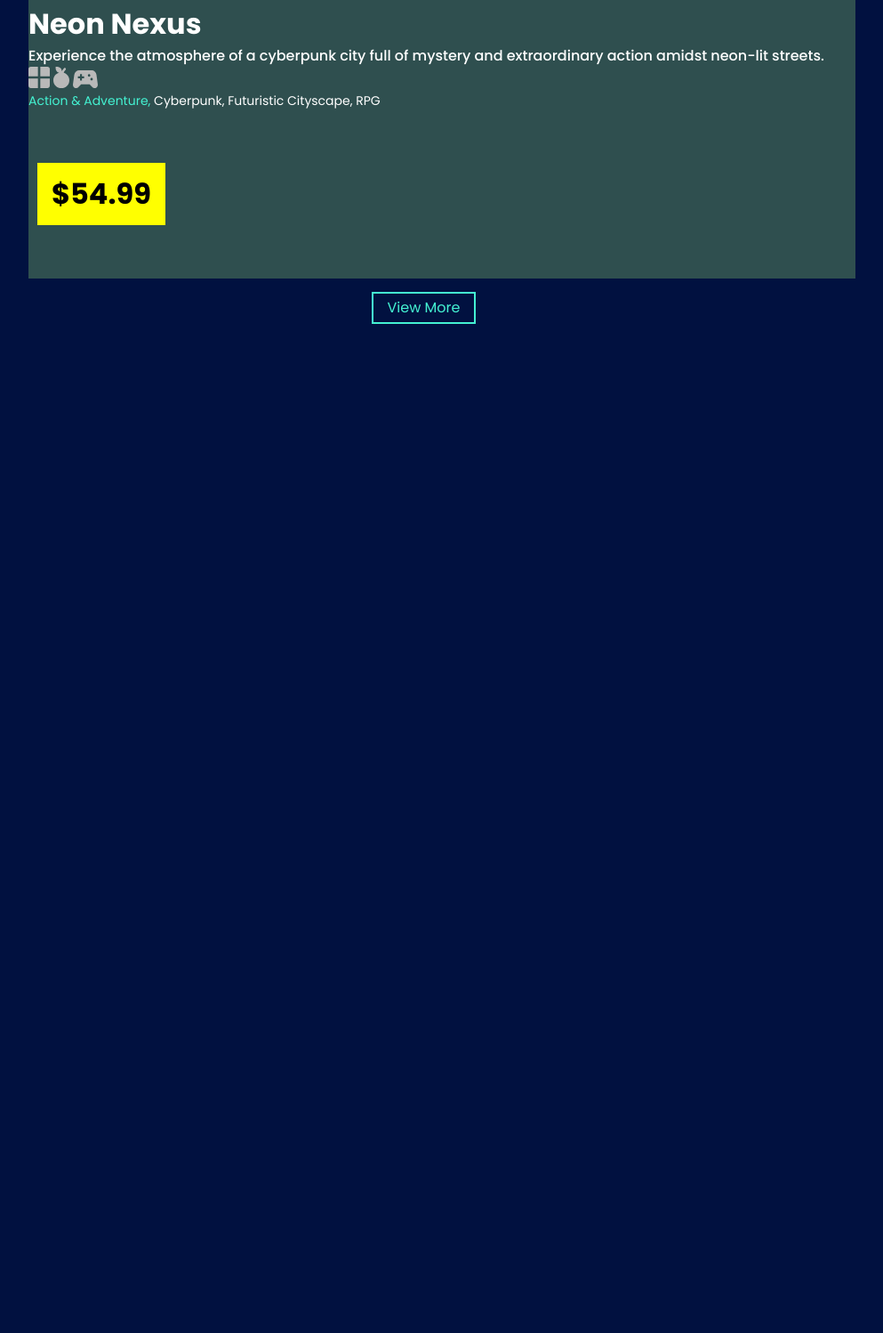
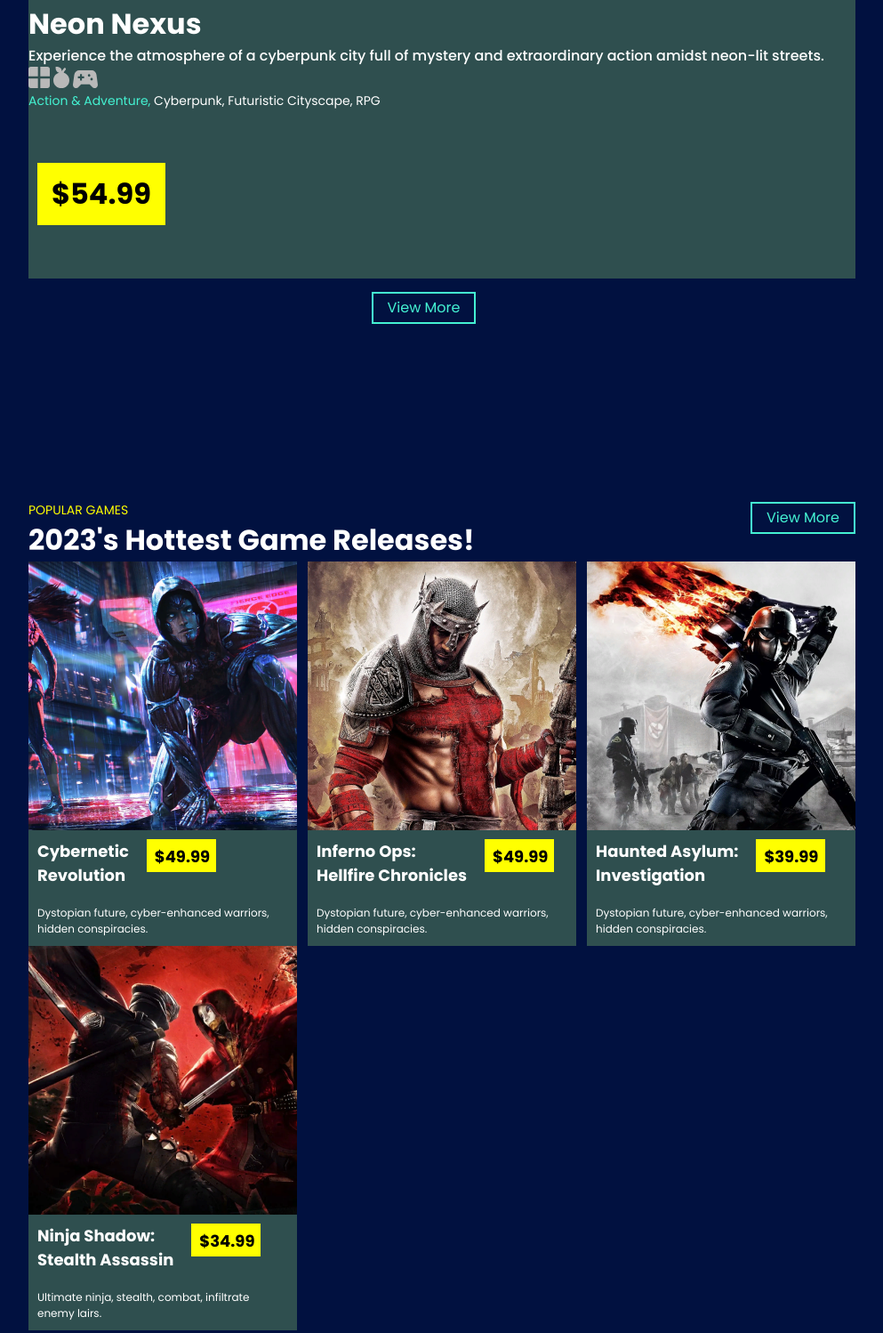
Before and after one commit to Elvira2996/Warp-World---Games-Shop-Website-Landing-Page, a plain HTML site: page index.html in a window 1280 px wide. Shown: the part 3726-5224 px from the top of the page at 89% size, without its empty margins (143-1136 px from the left). Before the commit the page ends 4190 px from the top, so only its background shows below. Drawn offline with Linux system fonts and the light colour scheme.

Commit message:
to create section of release to added css html

```diff
--- a/css/style.css
+++ b/css/style.css
@@ -263,7 +263,8 @@ a:hover {
 	text-align: left;
 
 }
-.price_list-image{
+
+.price_list-image {
 	margin: 10px 10px;
 }
 
@@ -312,13 +313,58 @@ button.price_list-btn {
 	text-align: left;
 
 }
-.sm_bl{
+
+.sm_bl {
 	color: #44F2D2;
 }
-.btn btn_bd{
+
+.btn btn_bd {
 	align-items: center;
 }
-.price_btn{
+
+.price_btn {
 	width: 159px;
 	margin: 0 auto;
 }
+
+.release_btn {
+	margin-left: 20px;
+}
+
+.release_txt {
+	color: yellow;
+}
+
+.release_games-in {
+	background-color: #2F4F4F;
+	width: 302px;
+	height: 130px;
+}
+
+.price_list-btn.block {
+	width: 78px;
+	height: 37px;
+	font-size: 18px;
+	font-weight: 700;
+	line-height: 27px;
+	letter-spacing: 0em;
+	padding: 5px 8px;
+}
+.release_games_desc{
+font-size: 12px;
+font-weight: 400;
+line-height: 18px;
+letter-spacing: 0em;
+text-align: left;
+}
+.release_games_txt{
+font-size: 18px;
+font-weight: 700;
+line-height: 27px;
+letter-spacing: 0em;
+text-align: left;
+}
+.release_block,
+.release_games_desc{
+	margin: 10px;
+}
--- a/index.html
+++ b/index.html
@@ -168,6 +168,92 @@
 			</button>
 		</div>
 	</section>
+	<section class="release">
+		<div class="container">
+			<div class="release_menu flex">
+				<div class="release_left">
+					<p class="release_txt">POPULAR GAMES</p>
+					<div class="sec_titl">2023's Hottest Game Releases!</div>
+				</div>
+				<div class="release_btn">
+					<button class="btn btn btn_bd">
+						View More
+					</button>
+				</div>
+			</div>
+			<div class="release_menu_wrapp flex">
+				<div class="release_games">
+					<div class="release_games-image">
+						<img src="./img/release1.png" alt="">
+					</div>
+					<div class="release_games-in flex">
+						<div class="release_block flex">
+							<h2 class="release_games_txt">Cybernetic <br> Revolution</h2>
+							<div class="release_btn">
+								<button class="price_list-btn block">$49.99</button>
+							</div>
+						</div>
+						<p class="release_games_desc">Dystopian future, cyber-enhanced warriors, hidden
+							conspiracies.
+						</p>
+
+					</div>
+				</div>
+				<div class="release_games">
+					<div class="release_games-image">
+						<img src="./img/release2.png" alt="">
+					</div>
+					<div class="release_games-in flex">
+
+						<div class="release_block flex">
+							<h2 class="release_games_txt">Inferno Ops: <br> Hellfire Chronicles</h2>
+							<div class="release_btn">
+								<button class="price_list-btn block">$49.99</button>
+							</div>
+						</div>
+						<p class="release_games_desc">Dystopian future, cyber-enhanced warriors, hidden
+							conspiracies.
+						</p>
+
+					</div>
+				</div>
+				<div class="release_games">
+					<div class="release_games-image">
+						<img src="./img/release3.png" alt="">
+					</div>
+					<div class="release_games-in flex">
+
+						<div class="release_block flex">
+							<h2 class="release_games_txt">Haunted Asylum: <br>Investigation</h2>
+							<div class="release_btn">
+								<button class="price_list-btn block">$39.99</button>
+							</div>
+						</div>
+						<p class="release_games_desc">Dystopian future, cyber-enhanced warriors, hidden
+							conspiracies.
+						</p>
+					</div>
+				</div>
+				<div class="release_games">
+					<div class="release_games-image">
+						<img src="./img/release4.png" alt="">
+					</div>
+					<div class="release_games-in flex">
+
+						<div class="release_block flex">
+							<h2 class="release_games_txt">Ninja Shadow: <br> Stealth Assassin</h2>
+							<div class="release_btn">
+								<button class="price_list-btn block">$34.99</button>
+							</div>
+						</div>
+						<p class="release_games_desc">Ultimate ninja, stealth, combat, infiltrate enemy lairs.
+						</p>
+
+					</div>
+				</div>
+			</div>
+		</div>
+	</section>
 	<footer>
 		<div class="container">
 
```
Also changed, not shown: img/release1.png (added), img/release2.png (added), img/release3.png (added), img/release4.png (added).
